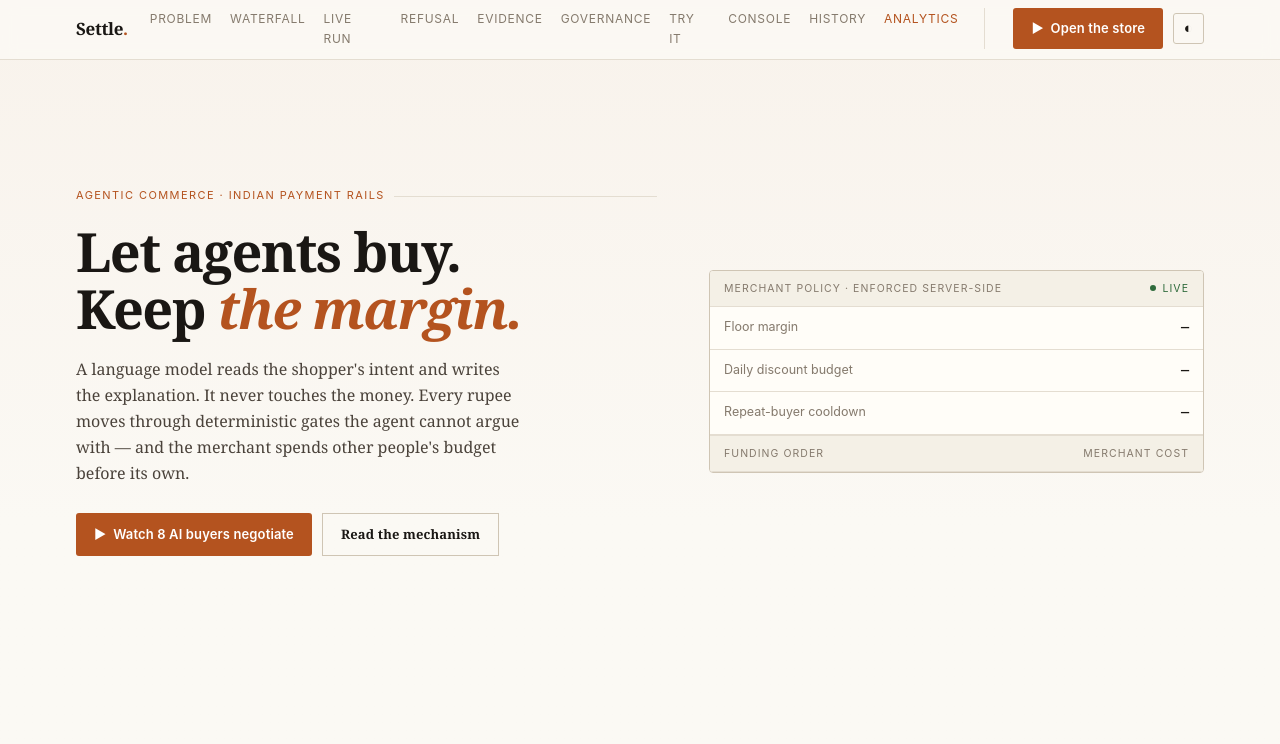
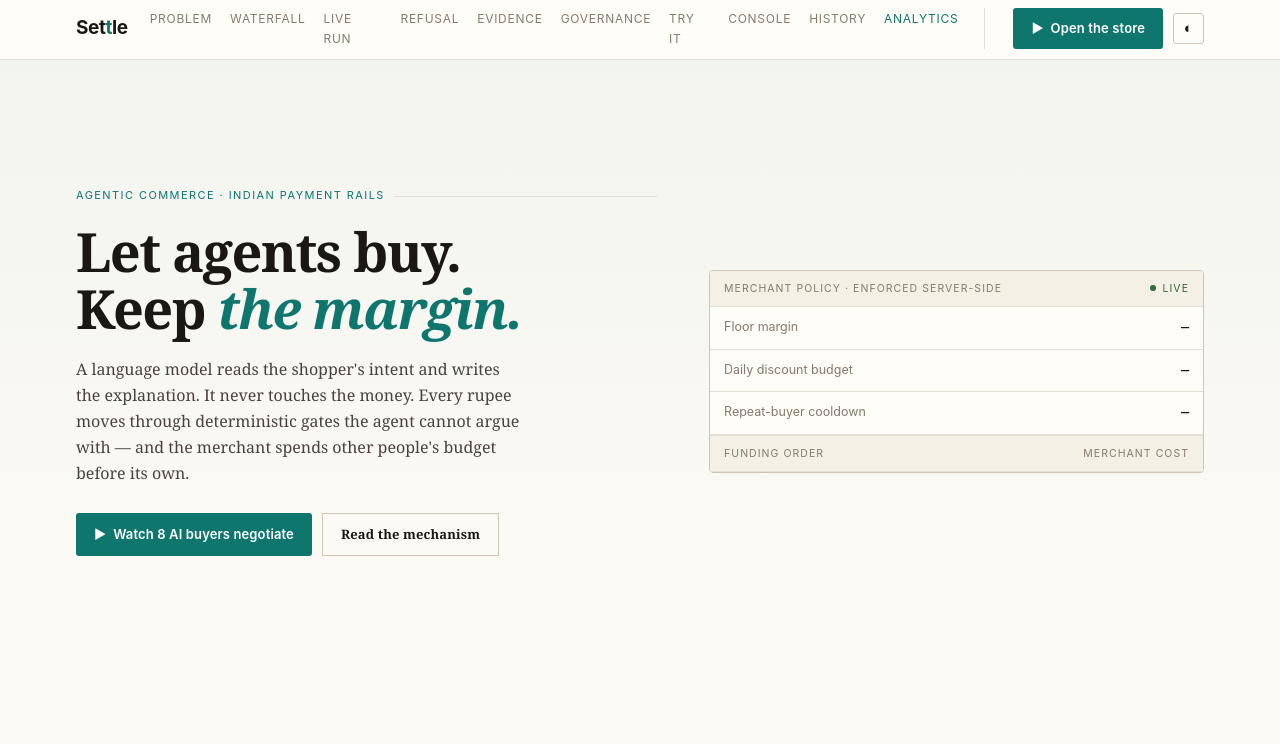
Before and after one commit to mauryapranav/Agent_ready_merchant, a website: page public/demo.html in a window 1280 px wide. Shown: the part 64-808 px from the top of the page. Drawn offline with Linux system fonts and the light colour scheme; no server answers.

Commit message:
demo: align topbar with design system (Set<span>t</span>le, teal accent, sans-serif)

```diff
--- a/public/demo.html
+++ b/public/demo.html
@@ -9,7 +9,7 @@
     --paper:#FBF9F4; --card:#FFFDF8; --sunk:#F4F0E6;
     --ink:#1A1714; --ink-2:#4A423A; --muted:#857A6D;
     --rule:#E4DDD1; --rule-hard:#CFC5B4;
-    --accent:#B4531F; --accent-2:#2F4F4A;
+    --accent:#0F766E; --accent-2:#2F4F4A;
     --ok:#2F6B3C; --warn:#8A5A12; --bad:#9E2B25; --info:#2C4C7C;
     /* Chart marks: categorical slots 1-4, fixed order, validated against this surface. */
     --m-campaign:#2a78d6; --m-rail:#eb6834; --m-swap:#1baf7a; --m-cut:#eda100;
@@ -19,7 +19,7 @@
     --paper:#14110E; --card:#1D1915; --sunk:#191612;
     --ink:#F5F1E8; --ink-2:#D6CEC1; --muted:#9A8F80;
     --rule:#332C24; --rule-hard:#4A4137;
-    --accent:#E07B3C; --accent-2:#6FA89E;
+    --accent:#14B8A6; --accent-2:#6FA89E;
     --ok:#6FBF7F; --warn:#E0A33C; --bad:#E0736B; --info:#7FA6DC;
     --m-campaign:#3987e5; --m-rail:#d95926; --m-swap:#199e70; --m-cut:#c98500;
     --track:#2E2820;
@@ -58,12 +58,12 @@
   .lede{color:var(--ink-2);font-size:15.5px;max-width:58ch;margin:0 0 8px}
 
   /* ---- top bar ---- */
-  nav.top{position:sticky;top:0;z-index:40;background:color-mix(in srgb,var(--paper) 92%,transparent);
+  nav.top{position:sticky;top:0;z-index:40;background:color-mix(in srgb,var(--card) 96%,transparent);
     backdrop-filter:blur(8px);border-bottom:1px solid var(--rule)}
   .nav-in{max-width:1180px;margin:0 auto;padding:10px 26px;display:flex;align-items:center;gap:22px}
-  .brand{font-family:ui-serif,Georgia,serif;font-weight:600;font-size:17px;text-decoration:none;
+  .brand{font-family:-apple-system,"Segoe UI",Roboto,Inter,sans-serif;font-weight:700;font-size:19px;text-decoration:none;
     letter-spacing:-.02em;white-space:nowrap}
-  .brand b{color:var(--accent);font-weight:600}
+  .brand span{color:var(--accent)}
   .nav-links{display:flex;gap:18px;flex:1;font-size:12px;font-family:-apple-system,sans-serif;
     color:var(--muted);text-transform:uppercase;letter-spacing:.06em}
   .nav-links a{text-decoration:none}
@@ -456,7 +456,7 @@
 
 <nav class="top">
   <div class="nav-in">
-    <a class="brand" href="#top">Settle<b>.</b></a>
+    <a class="brand" href="#top">Set<span>t</span>le</a>
     <div class="nav-links">
       <a href="#problem">Problem</a><a href="#waterfall">Waterfall</a><a href="#live">Live run</a>
       <a href="#refusal">Refusal</a><a href="#evidence">Evidence</a><a href="#governance">Governance</a>
```
